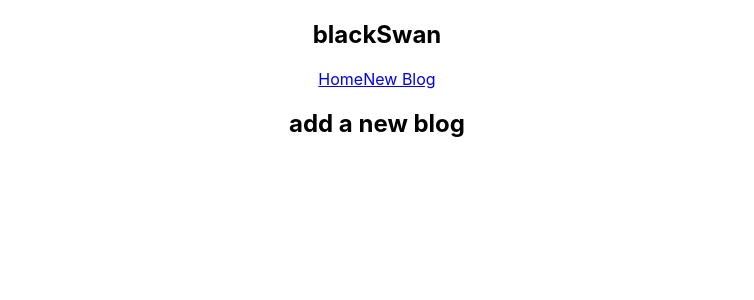
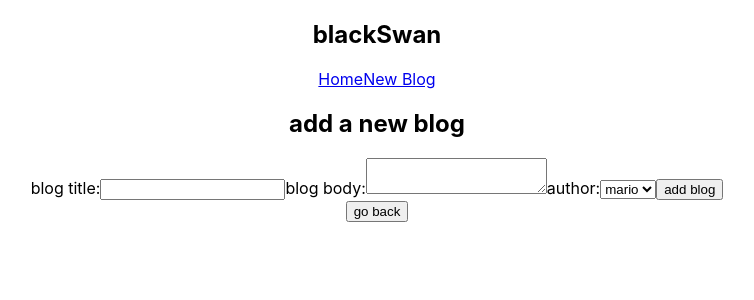
Before and after one commit to dotactive/blackswan, a React (Create React App) app: page /Create in a window 1280 px wide. Shown: the top 300 px of the page, without its empty margins (263-1017 px from the left). Built offline with nearby package versions, Linux system fonts and the light colour scheme.

Commit message:
course finished

```diff
--- a/data/db.json
+++ b/data/db.json
@@ -1,31 +1,22 @@
 {
-
-    "blogs":[
-
+  "blogs": [
     {
-
-        "title":"My First Blog",
-
-        "body":"Why do we use it?\nIt is a long established fact that a reader will be distracted ",
-
-        "author":"mario",
-
-        "id":1
-
+      "title": "My First Blog",
+      "body": "Why do we use it?\nIt is a long established fact that a reader will be distracted ",
+      "author": "mario",
+      "id": "1"
     },
-
     {
-
-        "title":"Opening Party",
-
-        "body":"Why do we use it?\nIt is a long established fact that a reader will be distracted ",
-
-        "author":"yoshi",
-
-        "id":2
-
+      "title": "Opening Party",
+      "body": "Why do we use it?\nIt is a long established fact that a reader will be distracted ",
+      "author": "yoshi",
+      "id": "2"
+    },
+    {
+      "id": "5065",
+      "title": "the first test",
+      "body": "first test adding blog",
+      "author": "luigi"
     }
-
   ]
-
 }
--- a/src/App.js
+++ b/src/App.js
@@ -3,7 +3,9 @@ import './App.css';
 import Navbar  from './Navbar';
 import Home from './Home';
 import Create from './Create';
+import BlogDetails from './BlogDetails';
 import {BrowserRouter as Router, Route, Switch} from 'react-router-dom';
+import NotFound from './NotFound';
 
 function App() {
 
@@ -18,6 +20,12 @@ function App() {
           <Route path="/Create">
             <Create />
           </Route>
+          <Route path="/blogs/:id">
+            <BlogDetails />
+          </Route>
+          <Route path="/*">
+            <NotFound />
+          </Route>
         </Switch>
       </div>
     </Router>
--- /dev/null
+++ b/src/BlogDetails.js
@@ -0,0 +1,31 @@
+import {useHistory, useParams } from "react-router-dom/cjs/react-router-dom.min";
+import useFetch from './useFetch';
+
+const BlogDetails = () =>{
+    const history= useHistory();
+    const{id}=useParams();
+    const {data:blog, error, isPending} =  useFetch('http://localhost:8000/blogs/'+id);
+    const deleteHandler =  () =>{
+        fetch('http://localhost:8000/blogs/'+id,{
+            method:'DELETE'
+        }).then(()=>{
+            history.push('/');
+        })
+    }
+    return(
+        <div className = "blog-details">
+          {isPending  && <div>loading....</div>}
+          {error && <div>{error}</div>}
+          {blog && (
+            <article>
+                <h2>{blog.title}</h2>
+                <p>Written by {blog.author}</p>
+                <div>{blog.body}</div>
+                <button onClick={deleteHandler}>delete</button>
+            </article>
+          )}
+        </div>
+    );
+
+}
+export default BlogDetails;
--- a/src/BlogList.js
+++ b/src/BlogList.js
@@ -1,5 +1,6 @@
+import { Link } from "react-router-dom/cjs/react-router-dom.min";
+
 const BlogList =({blogs, title}) =>{
-
 
 
     return(
@@ -7,8 +8,11 @@ const BlogList =({blogs, title}) =>{
         <h1>{title}</h1>
         {blogs.map((blog) =>(
             <div className="blog-preview" key={blog.id}>
-                <h2>{blog.title}</h2>
-                <p>{blog.body}</p>
+
+<Link to={`/blogs/${blog.id}`}>
+<h2>{blog.title}</h2>
+<p>{blog.body}</p>
+</Link>
 
             </div>
         ))}
--- a/src/Create.js
+++ b/src/Create.js
@@ -1,7 +1,62 @@
+import { useState } from "react";
+import {useHistory}  from "react-router-dom"
+
 const Create = () =>{
+    const[title, setTitle]= useState('');
+    const[body, setBody]= useState('');
+    const[author, setAuthor]= useState('mario');
+    const[isPending, setIsPending]=useState(false);
+    const history= useHistory();
+
+    const backward = ()=>{
+        history.go(-1);
+    }
+
+    const handleSubmit = (e) =>{
+        e.preventDefault();
+        const blog={title,body,author};
+        // blog is an Object
+
+        setIsPending(true);
+        fetch('http://localhost:8000/blogs',{
+            method:'POST',
+            headers:{"Content-Type": "application/json"},
+            body :JSON.stringify(blog)
+        }).then(()=>{
+            console.log('blog added');
+            setIsPending(false);
+            history.push('/');
+        })
+    }
     return(
         <div className="create">
         <h2>add a new blog</h2>
+        <form onSubmit={handleSubmit}>
+            <label>blog title:</label>
+            <input
+                type="text"
+                required
+                value={title}
+                onChange={(e) => setTitle(e.target.value)}
+            />
+            <label>blog body:</label>
+            <textarea
+                onChange={(e)=> setBody(e.target.value)}
+                required
+            ></textarea>
+            <label>author:</label>
+            <select
+                value={author}
+                onChange={(e)=>setAuthor(e.target.value)}
+            >
+                <option value="mario">mario</option>
+                <option value="luigi">luigi</option>
+            </select>
+            {isPending  &&  <div>adding...</div>}
+            {!isPending  &&   <button>add blog</button>}
+
+        </form>
+        <button onClick={backward}>go  back</button>
         </div>
     );
 }
--- a/src/Home.js
+++ b/src/Home.js
@@ -3,7 +3,7 @@ import  BlogList from './BlogList';
 import useFetch from './useFetch';
 
 const Home=() =>{
-    const{data: blogs, isPending, error} = useFetch('http://localhost:8000/blogs')
+    const{data: blogs, isPending, error} = useFetch('http://localhost:8000/blogs');
     const [title, setTitle] = useState('welcome to black swan');
 
 
--- /dev/null
+++ b/src/NotFound.js
@@ -0,0 +1,11 @@
+import { Link } from "react-router-dom/cjs/react-router-dom.min";
+const NotFound=()=>{
+    return(
+        <div className="notfound">
+        <h2>page not found</h2>
+        <Link to="/"> go back to home</Link>
+        </div>
+    )
+
+}
+export default NotFound;
```
Lines whose indentation alone changed are shown as unchanged.
